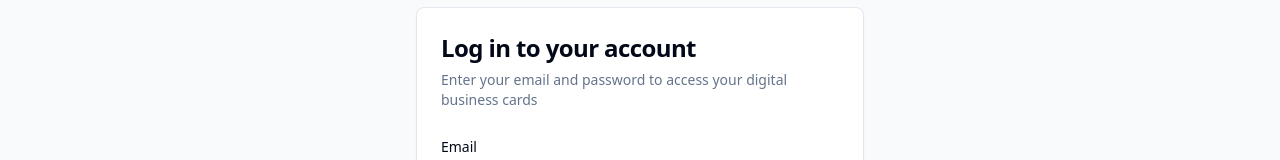
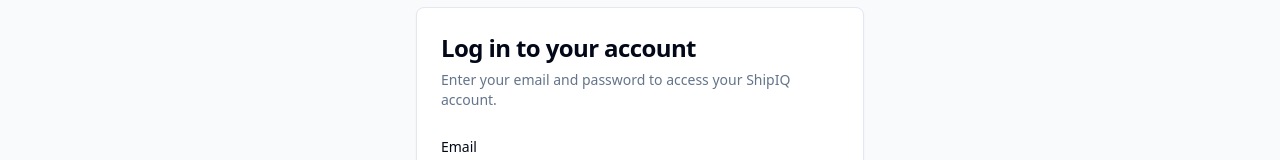
Before and after one commit to rmourey26/resendit-platform, a Next.js app: page /login in a window 1280 px wide. Shown: the part 220-380 px from the top of the page. Built offline with nearby package versions, Linux system fonts and the light colour scheme.

Commit message:
Update page.tsx

```diff
--- a/app/login/page.tsx
+++ b/app/login/page.tsx
@@ -102,7 +102,7 @@ export default function LoginPage() {
           <Card>
             <CardHeader>
               <CardTitle className="text-2xl">Log in to your account</CardTitle>
-              <CardDescription>Enter your email and password to access your digital business cards</CardDescription>
+              <CardDescription>Enter your email and password to access your ShipIQ account.</CardDescription>
             </CardHeader>
             <form onSubmit={handleSubmit}>
               <CardContent className="space-y-4">
```
